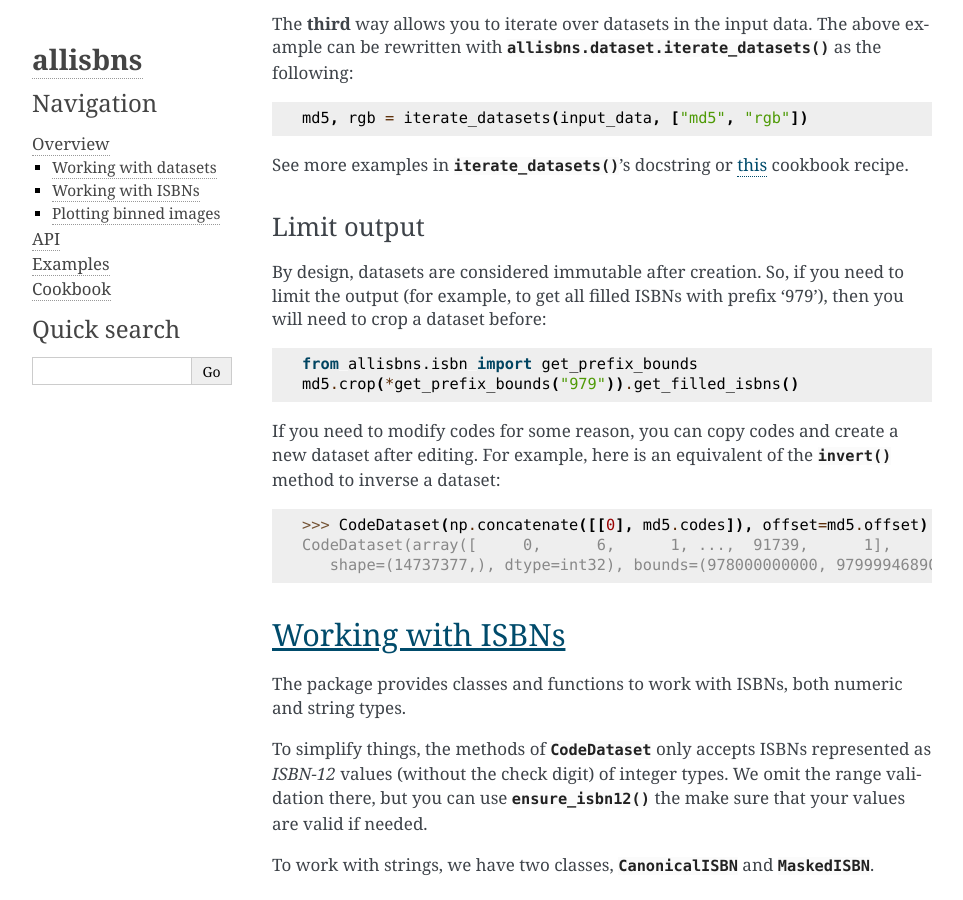
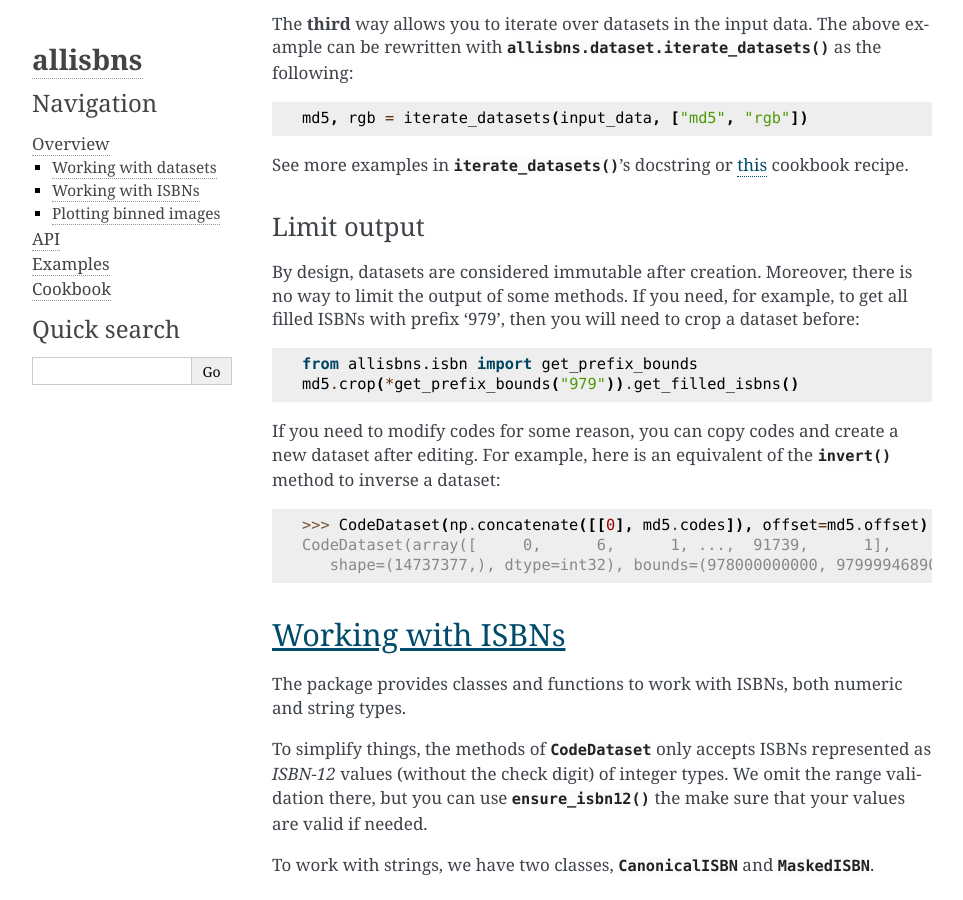
Before and after one commit to xymaxim/allisbns, a Sphinx documentation site: the page built from docs/overview.rst, in a window 1280 px wide and 900 px high, scrolled down 1404 px. Shown: the whole window, without its empty margins (148-1111 px from the left). Built offline with Sphinx 7.4.7, drawn with Linux system fonts in a browser that asks for light colours.

Commit message:
Update info about output limiting

```diff
--- a/docs/overview.rst
+++ b/docs/overview.rst
@@ -82,9 +82,9 @@ See more examples in :func:`~allisbns.dataset.iterate_datasets`'s docstring or
 Limit output
 ============
 
-By design, datasets are considered immutable after creation. So, if you need to
-limit the output (for example, to get all filled ISBNs with prefix '979'), then
-you will need to crop a dataset before:
+By design, datasets are considered immutable after creation. Moreover, there is
+no way to limit the output of some methods. If you need, for example, to get all
+filled ISBNs with prefix '979', then you will need to crop a dataset before:
 
 .. code-block:: python
 
```
